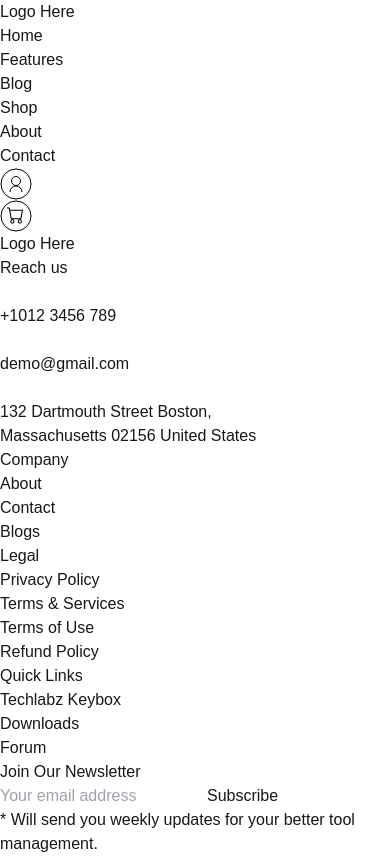
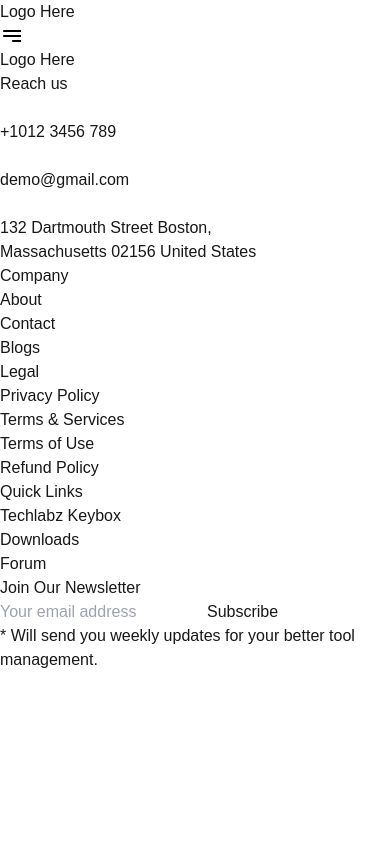
Before and after one commit to ViacheslavDotsenko/next.js_page_ContactUs, a Next.js app: page /contactUs in a window 390 px wide. Built offline with nearby package versions, Linux system fonts and the light colour scheme.

Commit message:
added burger

```diff
--- a/src/components/header/Header.tsx
+++ b/src/components/header/Header.tsx
@@ -1,36 +1,38 @@
+"use client"
+import React, { useState, useEffect } from "react";
 import Link from "next/link";
-import React from "react";
-import IconLogIn from "../socialIcon/IconLogIn";
-import IconBasket from "../socialIcon/IconBasket";
+import Nav from "../navigation/NavList";
+import ActivIcon from "../socialIcon/ActivIcon";
+import IconBurger from "../socialIcon/IconBurger";
+
+const Header: React.FC = () => {
+
+  const [isMobile, setIsMobile] = useState(false);
 
 
+  useEffect(() => {
+    const handleResize = () => {
+      setIsMobile(window.innerWidth < 1024);
+    };
+    window.addEventListener("resize", handleResize);
+    handleResize();
+    return () => window.removeEventListener("resize", handleResize);
+  }, []);
 
-const Header: React.FC = () => {
   return (
     <header className="w-full flex justify-center p-[1rem]">
-  <div className="max-w-screen-xl w-full flex justify-between">
+      <div className="flex max-w-screen-xl w-full justify-between">
         <Link href="/">Logo Here</Link>
-    <nav>
-        <ul className="flex gap-[1rem]">
-            <li>Home</li>
-            <li>Features</li>
-            <li>Blog</li>
-            <li>Shop</li>
-            <li>About</li>
-            <li>Contact</li>
-        </ul>
-    </nav>
+        {!isMobile && <Nav />}
+
         <div>
-        <ul className="flex ">
-            <li className="mr-[2rem]"><Link href="/"><IconLogIn isBlack={false}/></Link></li>
-            <li className="mr-[2rem]"><Link href="/"><IconBasket isBlack={false} /> </Link></li>
-        </ul>
 
+          {!isMobile && <ActivIcon isBlackLog={false} isBlackBask={false} />}
+          {isMobile && <IconBurger isShow={true} />}
         </div>
-
       </div>
     </header>
-    )
+  );
 };
 
 export default Header;
--- /dev/null
+++ b/src/components/navigation/NavList.tsx
@@ -0,0 +1,20 @@
+import React from "react";
+
+
+
+const Nav = () => {
+    return(
+        <nav className="flex">
+          <ul className="flex flex-row">
+            <li className="mr-[6%]">Home</li>
+            <li className="mr-[6%]">Features</li>
+            <li className="mr-[6%]">Blog</li>
+            <li className="mr-[6%]">Shop</li>
+            <li className="mr-[6%]">About</li>
+            <li className="">Contact</li>
+          </ul>
+        </nav>
+    )
+}
+
+export default Nav;
--- /dev/null
+++ b/src/components/socialIcon/ActivIcon.tsx
@@ -0,0 +1,28 @@
+import React from 'react';
+import Link from 'next/link';
+import IconLogIn from './IconLogIn';
+import IconBasket from './IconBasket';
+
+interface ActivIconProps {
+  isBlackLog: boolean;
+  isBlackBask: boolean;
+}
+
+const ActivIcon: React.FC<ActivIconProps> = ({ isBlackLog, isBlackBask }) => {
+  return (
+    <ul className="flex space-x-8 w-[100px]">
+      <li className="flex justify-center">
+        <Link href="/">
+          <IconLogIn isBlack={isBlackLog} />
+        </Link>
+      </li>
+      <li className="flex justify-center">
+        <Link href="/">
+          <IconBasket isBlack={isBlackBask} />
+        </Link>
+      </li>
+    </ul>
+  );
+};
+
+export default ActivIcon;
--- a/src/components/socialIcon/IconBasket.tsx
+++ b/src/components/socialIcon/IconBasket.tsx
@@ -1,7 +1,7 @@
 import React from 'react';
 
 interface IconBasketProps {
-  isBlack: boolean; // пропс для визначення активності
+  isBlack: boolean;
 }
 
 const IconBasket: React.FC<IconBasketProps> = ({ isBlack }) => {
--- /dev/null
+++ b/src/components/socialIcon/IconBurger.tsx
@@ -0,0 +1,25 @@
+import React from "react";
+
+interface IconBurgerProps {
+  isShow: boolean;
+}
+
+const IconBurger: React.FC<IconBurgerProps> = ({ isShow }) => {
+  return (
+    <svg
+      width="24"
+      height="24"
+      viewBox="0 0 24 24"
+      fill="none"
+      xmlns="http://www.w3.org/2000/svg"
+      style={{ display: isShow ? 'block' : 'none' }}
+    >
+      <path
+        d="M21 18H13C12.4477 18 12 17.5523 12 17C12 16.4477 12.4477 16 13 16H21V18ZM21 13H4C3.44772 13 3 12.5523 3 12C3 11.4477 3.44772 11 4 11H21V13ZM21 8H4C3.44772 8 3 7.55228 3 7C3 6.44772 3.44772 6 4 6H21V8Z"
+        fill="black"
+      />
+    </svg>
+  );
+};
+
+export default IconBurger;
```
Lines whose indentation alone changed are shown as unchanged.
